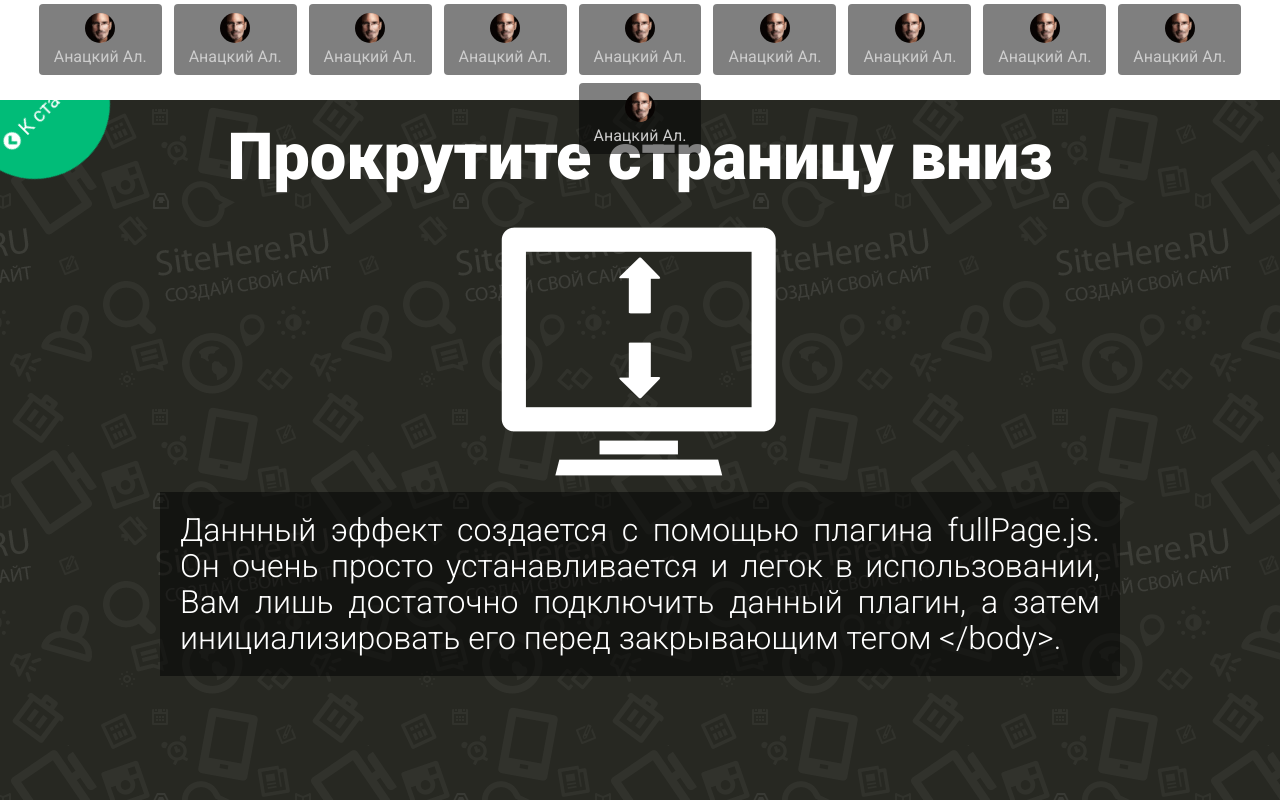
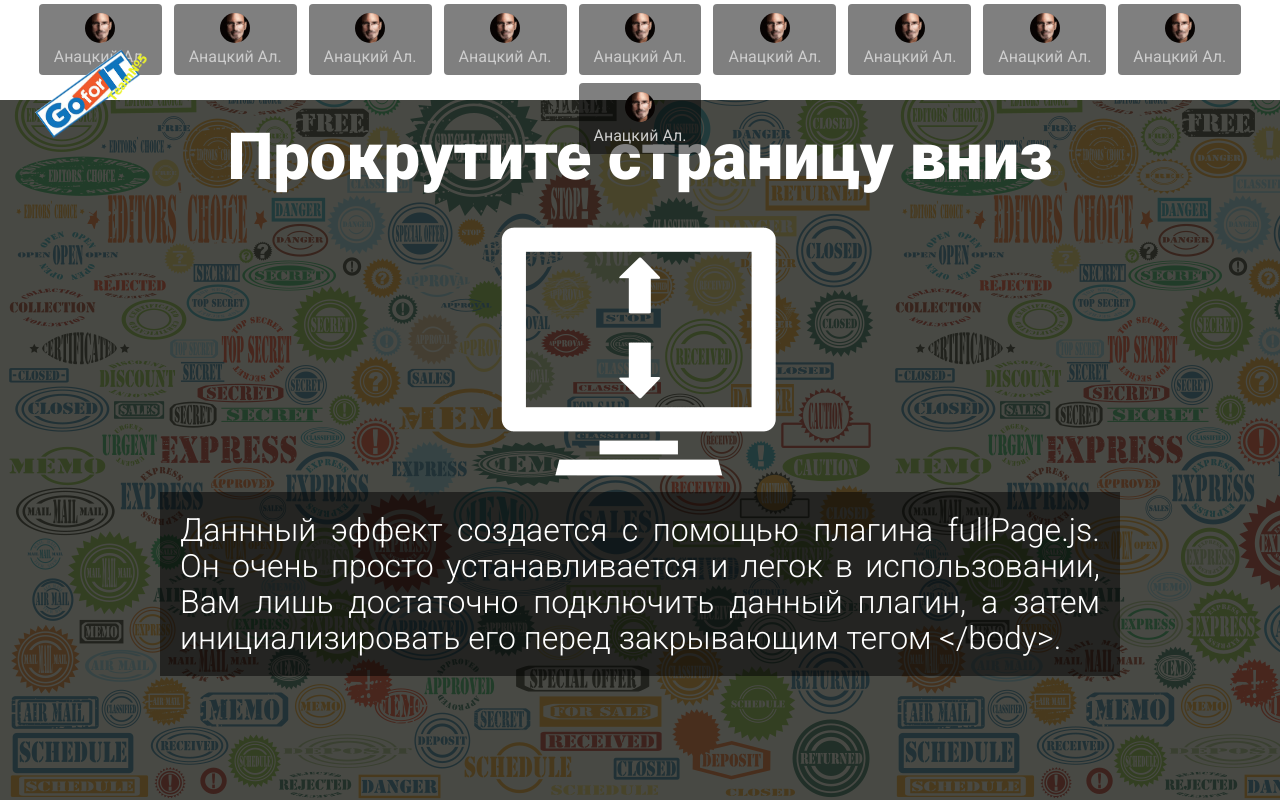
Before and after one commit to vinosgrayapple/SoftSkills1, a plain HTML site: page index.html in a window 1280 px wide. Drawn offline with nearby package versions, Linux system fonts and the light colour scheme.

Commit message:
first step

```diff
--- a/css/style.css
+++ b/css/style.css
@@ -48,19 +48,19 @@ img {
 
 div.section:nth-of-type(1) {
   padding-top: 60px;
-  background: url(../images/bg.png) #272822;
+  background: url(../img/g34.png) #272822;
 }
 
 div.section:nth-of-type(2) {
-  background: url(../images/bg.png) #8577E1;
+  background: url(../img/bg.png) #8577E1;
 }
 
 div.section:nth-of-type(3) {
-  background: url(../images/bg.png) #E15F4B;
+  background: url(../img/bg.png) #E15F4B;
 }
 
 div.section:nth-of-type(4) {
-  background: url(../images/bg.png) #32C465;
+  background: url(../img/bg.png) #32C465;
 }
 
 
@@ -159,10 +159,11 @@ div.section:nth-of-type(4) {
 
 /*Кнопка "К статье"*/
 .backToSitehereBtn{
+  z-index: 71;
   display: block;
   width: 150px;
   height: 150px;
-  background: #01BC78;
+  /*background: #01BC78;*/
   text-align: center;
   line-height: 170px;
   font-size: 20px;
@@ -171,14 +172,14 @@ div.section:nth-of-type(4) {
   position: absolute;
   text-decoration: none;
   top: 29px;
-  left:-40px;
-  transform:rotate(-45deg) scale(1);
+  left:20px;
+  transform:rotate(-36deg) scale(1);
   transition:all 0.25s linear;
 }
 
 .backToSitehereBtn:hover {
   text-decoration: none;
   top:30px;
-  left:-10px;
-  transform:rotate(-45deg) scale(1.3);
+  left:40px;
+  transform:rotate(0deg) scale(2);
 }
--- a/index.html
+++ b/index.html
@@ -10,16 +10,16 @@
 </head>
 <body>
     <ul id="menu">
-        <li data-menuanchor="block1"><a href="#block1"><img src="images/jobs.jpg" alt="Анацкий Ал."><span>Анацкий Ал.</span></a></li>
-        <li data-menuanchor="block1"><a href="#block2"><img src="images/jobs.jpg" alt="Анацкий Ал."><span>Анацкий Ал.</span></a></li>
-        <li data-menuanchor="block1"><a href="#block3"><img src="images/jobs.jpg" alt="Анацкий Ал."><span>Анацкий Ал.</span></a></li>
-        <li data-menuanchor="block1"><a href="#block4"><img src="images/jobs.jpg" alt="Анацкий Ал."><span>Анацкий Ал.</span></a></li>
-        <li data-menuanchor="block1"><a href="#block5"><img src="images/jobs.jpg" alt="Анацкий Ал."><span>Анацкий Ал.</span></a></li>
-        <li data-menuanchor="block1"><a href="#block6"><img src="images/jobs.jpg" alt="Анацкий Ал."><span>Анацкий Ал.</span></a></li>
-        <li data-menuanchor="block1"><a href="#block7"><img src="images/jobs.jpg" alt="Анацкий Ал."><span>Анацкий Ал.</span></a></li>
-        <li data-menuanchor="block1"><a href="#block8"><img src="images/jobs.jpg" alt="Анацкий Ал."><span>Анацкий Ал.</span></a></li>
-        <li data-menuanchor="block1"><a href="#block9"><img src="images/jobs.jpg" alt="Анацкий Ал."><span>Анацкий Ал.</span></a></li>
-        <li data-menuanchor="block1"><a href="#block10"><img src="images/jobs.jpg" alt="Анацкий Ал."><span>Анацкий Ал.</span></a></li>
+        <li data-menuanchor="block1"><a href="#block1"><img src="img/jobs.jpg" alt="Анацкий Ал."><span>Анацкий Ал.</span></a></li>
+        <li data-menuanchor="block1"><a href="#block2"><img src="img/jobs.jpg" alt="Анацкий Ал."><span>Анацкий Ал.</span></a></li>
+        <li data-menuanchor="block1"><a href="#block3"><img src="img/jobs.jpg" alt="Анацкий Ал."><span>Анацкий Ал.</span></a></li>
+        <li data-menuanchor="block1"><a href="#block4"><img src="img/jobs.jpg" alt="Анацкий Ал."><span>Анацкий Ал.</span></a></li>
+        <li data-menuanchor="block1"><a href="#block5"><img src="img/jobs.jpg" alt="Анацкий Ал."><span>Анацкий Ал.</span></a></li>
+        <li data-menuanchor="block1"><a href="#block6"><img src="img/jobs.jpg" alt="Анацкий Ал."><span>Анацкий Ал.</span></a></li>
+        <li data-menuanchor="block1"><a href="#block7"><img src="img/jobs.jpg" alt="Анацкий Ал."><span>Анацкий Ал.</span></a></li>
+        <li data-menuanchor="block1"><a href="#block8"><img src="img/jobs.jpg" alt="Анацкий Ал."><span>Анацкий Ал.</span></a></li>
+        <li data-menuanchor="block1"><a href="#block9"><img src="img/jobs.jpg" alt="Анацкий Ал."><span>Анацкий Ал.</span></a></li>
+        <li data-menuanchor="block1"><a href="#block10"><img src="img/jobs.jpg" alt="Анацкий Ал."><span>Анацкий Ал.</span></a></li>
 
     </ul>
 
@@ -29,7 +29,7 @@
                 <div class="content">
                     <h1>Прокрутите страницу вниз</h1>
                     <div class="scrollicon">
-                        <img src="images/scroll-icon.png" alt="Иконка">
+                        <img src="img/scroll-icon.png" alt="Иконка">
                     </div>
                     <p>Даннный эффект создается с помощью плагина fullPage.js. Он очень просто устанавливается и легок в использовании, Вам лишь достаточно подключить данный плагин, а затем инициализировать его перед закрывающим тегом &lt;/body&gt;.</p>
                 </div>
@@ -37,23 +37,23 @@
         </div>
         <div class="section" data-anchor="block2">
             <div class="imgNumber">
-                <img src="images/screen2.png" alt="Блок 2">
+                <img src="img/screen2.png" alt="Блок 2">
             </div>
         </div>
         <div class="section" data-anchor="block3">
             <div class="imgNumber">
-                <img src="images/screen3.png" alt="Блок 3">
+                <img src="img/screen3.png" alt="Блок 3">
             </div>
         </div>
         <div class="section" data-anchor="block4">
             <div class="imgNumber">
-                <img src="images/screen4.png" alt="Блок 4">
+                <img src="img/screen4.png" alt="Блок 4">
             </div>
         </div>
     </div>
 
-	<a href="http://www.sitehere.ru/polnoekrannaya-prokrutka-lendinga-dizajn-lendinga" class="backToSitehereBtn">
-		<i class="fa fa-chevron-circle-left"></i> <span>К статье</span>
+	<a href="https://www.facebook.com/groups/1305024502859062/" class="backToSitehereBtn">
+		 <img src="img/logo.png" alt="">
 	</a>
 
     <script src="https://ajax.googleapis.com/ajax/libs/jquery/2.1.3/jquery.min.js"></script>
```
Also changed, not shown: img/bg.png (renamed from images/bg.png), img/bgf.png (added), img/g3344.png (added), img/g34.png (added), img/jobs.jpg (renamed from images/jobs.jpg), img/logo.png (added), img/screen2.png (renamed from images/screen2.png), img/screen3.png (renamed from images/screen3.png), img/screen4.png (renamed from images/screen4.png), img/scroll-icon.png (renamed from images/scroll-icon.png).
